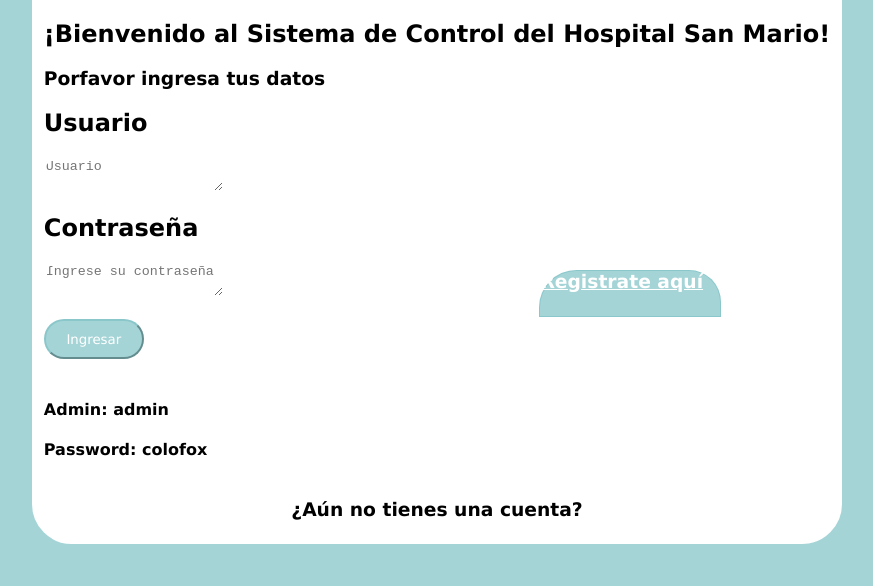
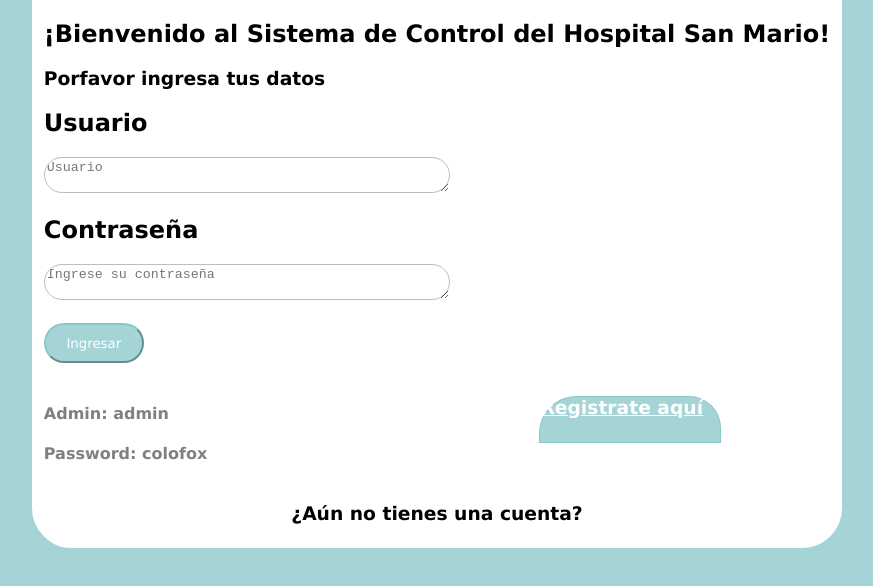
Before and after one commit to bazbalderas/2430204-AW, a plain HTML site: page Práctica 9/Index/index.html in a window 1280 px wide. Shown: the part 94-680 px from the top of the page, without its empty margins (203-1076 px from the left). Drawn offline with Linux system fonts and the light colour scheme.

Commit message:
Modique el index para mostrar la práctica 9

```diff
--- a/Práctica 9/Index/index.css
+++ b/Práctica 9/Index/index.css
@@ -20,7 +20,7 @@ div{
 }
 
 a{
-    top: 45.5%;
+    top: 61.27%;
     left: 58%;
     position: absolute;
     background-color: rgba(127, 194, 199, 0.7);
@@ -34,9 +34,16 @@ a{
 }
 
 textarea{
-    border: 0.5px;
-    border-color: aqua;
+    width: 400px;
+    border-color: rgb(189, 189, 189);
     border-radius: 1.5rem;
+
+}
+
+textarea:focus{
+    outline: none;
+    border-color: rgba(127, 194, 199, 0.7);
+
 }
 
 button{
@@ -49,3 +56,7 @@ button{
     border-color: rgba(127, 194, 199, 0.7);
     background-color: rgba(127, 194, 199, 0.7);
 }
+
+h4{
+    color: grey
+}
```
Also changed, not shown: index.html (+10 -0 lines).
